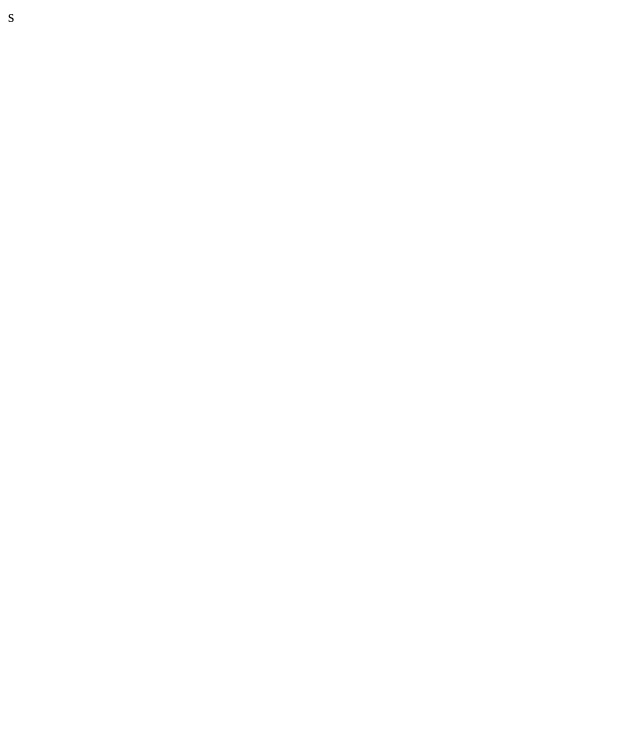
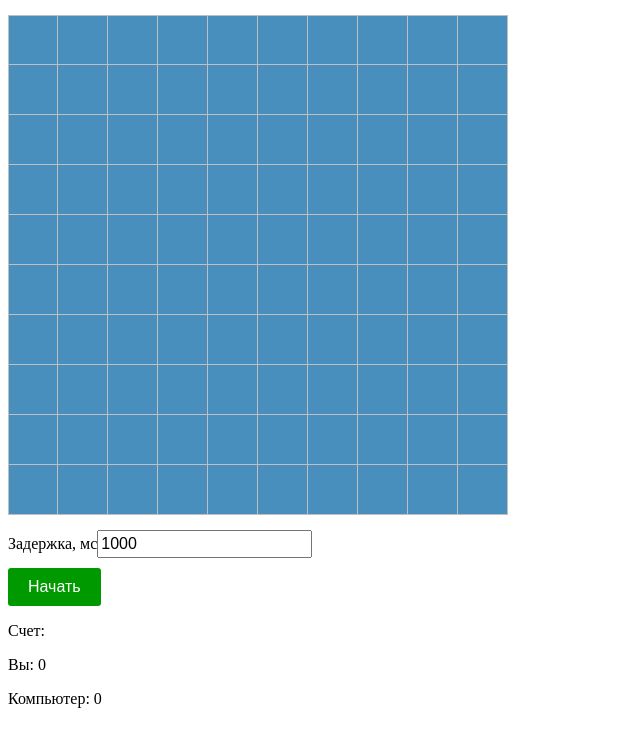
Before and after one commit to x404/game-angular, an Angular app: page / in a window 1280 px wide. Shown: the top 746 px of the page, without its empty margins (0-640 px from the left). Built offline with nearby package versions, Linux system fonts and the light colour scheme.

Commit message:
generate grid (ngfor)

```diff
--- a/src/app/app.component.html
+++ b/src/app/app.component.html
@@ -1 +1,15 @@
-  s
+    <div id="app">
+      <div class="content">
+        <div class="d-flex flex-wrap list">
+          <div class="cell" data-id="{{item.key}}" *ngFor="let item of objOfCells | keyvalue"></div>
+        </div>
+
+        <div>
+          <label for="delay">Задержка, мс</label>
+          <input type="number" id="delay" class="form-control i-delay" value="1000" min="0" />
+        </div>
+        <button type="button" class="btn-start">Начать</button>
+
+        <app-score></app-score>
+      </div>
+    </div>
--- a/src/app/app.component.scss
+++ b/src/app/app.component.scss
@@ -9,6 +9,12 @@
   --successColor: green;
   --errorColor: red;
 }
+
+$s: 50px;
+$borderColor: #bfbfbf;
+$activeColor: #f3f331;
+$successColor: green;
+$errorColor: red;
 
 p {
   margin: 0;
@@ -34,32 +40,32 @@ p {
 /* =CELLS */
 .cell {
   background-color: #498fbd;
-  border-bottom: 1px solid var(--borderColor);
-  border-right: 1px solid var(--borderColor);
+  border-bottom: 1px solid $borderColor;
+  border-right: 1px solid $borderColor;
   transition: background-color 0.3s;
-  height: var(--s);
-  width: var(--s);
+  height: $s;
+  width: $s;
 }
 
 .cell:nth-child(10n + 1) {
-  border-left: 1px solid var(--borderColor);
+  border-left: 1px solid $borderColor;
 }
 
 .cell:nth-child(-n + 10) {
-  border-top: 1px solid var(--borderColor);
+  border-top: 1px solid $borderColor;
 }
 
 .cell-active {
-  background-color: var(--activeColor);
+  background-color: $activeColor;
   cursor: pointer;
 }
 
 .cell-success {
-  background-color: var(--successColor);
+  background-color: $successColor;
 }
 
 .cell-error {
-  background-color: var(--errorColor);
+  background-color: $errorColor;
 }
 /* =/CELLS */
 
@@ -80,11 +86,12 @@ button {
   padding: 10px 20px;
 
   transition: box-shadow 0.3s;
+
+  &:hover {
+    box-shadow: 0 0 3px #000;
+  }
 }
 
-.btn-start:hover {
-  box-shadow: 0 0 3px #000;
-}
 /* =/BUTTON */
 
 /*=CONTROLS
@@ -101,9 +108,6 @@ button {
   font-size: 16px;
 }
 
-.online-score {
-  margin-top: 10px;
-}
 /*=/CONTROLS
 ---------------------------*/
 
@@ -126,9 +130,7 @@ button {
   width: 500px;
   z-index: 999;
   transform: translate(-50%, -50%);
-}
-
-.modal-inner {
+  &-inner {
     background-color: #fff;
     box-shadow: 0 0 15px rgba(0, 0, 0, 0.8);
 
@@ -137,19 +139,18 @@ button {
     padding: 50px;
     width: 100%;
     text-align: center;
-}
 
-.modal-inner .title {
+    title {
       font-size: 24px;
       font-weight: bold;
       margin-bottom: 10px;
     }
-
-.modal-open .content {
+  }
+  &-open .content {
     filter: blur(5px);
   }
 
-.modal .close {
+  .close {
     font-size: 16px;
     font-weight: bold;
 
@@ -157,23 +158,22 @@ button {
     right: 10px;
     top: 0;
     padding: 10px;
+    &:hover,
+    &:focus {
+      outline: 1px solid #000;
     }
-
-.modal .close:hover,
-.modal .close:focus {
-  outline: 1px solid #000;
+  }
 }
 
 .score {
   justify-content: center;
-}
-
-.score div {
+  div {
     padding: 0 10px;
   }
 
-.score span {
+  span {
     font-weight: bold;
+  }
 }
 /*=/MODAL
 ---------------------------*/
--- a/src/app/app.component.ts
+++ b/src/app/app.component.ts
@@ -6,5 +6,47 @@ import { Component } from '@angular/core';
   styleUrls: ['./app.component.scss']
 })
 export class AppComponent {
-  title = 'game-angular';
+  objOfCells:any = {};
+  // clickCellFlag:boolean = false;
+  // start:boolean = false;
+  // errorDelayValue:boolean = false;
+  // fragment:any = document.createDocumentFragment();
+  // timer:any;
+  // prevId:any;
+
+  cellcounts: number = 100;
+  finishcount: number = 10;
+  // timeoutEl: any = document.querySelector(".i-delay");
+  // gameDiv: any = document.querySelector(".list");
+  // userCountEl: any = document.querySelector("#user_count");
+  // computerCountEl:any = document.querySelector("#computer_count");
+  // countSuccess:number = 0;
+  // countError:number = 0;
+
+  constructor() {
+    this.init()
+  }
+
+
+  init() {
+    if (this.cellcounts > 0) {
+      for (let i = 1; i <= this.cellcounts; i++) {
+       this.createObj(i);
+       // this.renderGrid(i);
+      }
+    // this.gameDiv.appendChild(this.#fragment);
+    // this.eventsListeners();
+    }
+  }
+
+  createObj(id: number) {
+    let obj:any = {};
+    obj.id = id;
+    obj.success = false;
+    obj.error = false;
+
+    this.objOfCells[id] = {obj};
+  }
+
+
 }
--- a/src/app/app.module.ts
+++ b/src/app/app.module.ts
@@ -2,10 +2,12 @@ import { NgModule } from '@angular/core';
 import { BrowserModule } from '@angular/platform-browser';
 
 import { AppComponent } from './app.component';
+import { ScoreComponent } from './score/score.component';
 
 @NgModule({
   declarations: [
-    AppComponent
+    AppComponent,
+    ScoreComponent
   ],
   imports: [
     BrowserModule
```
Lines whose indentation alone changed are shown as unchanged.
